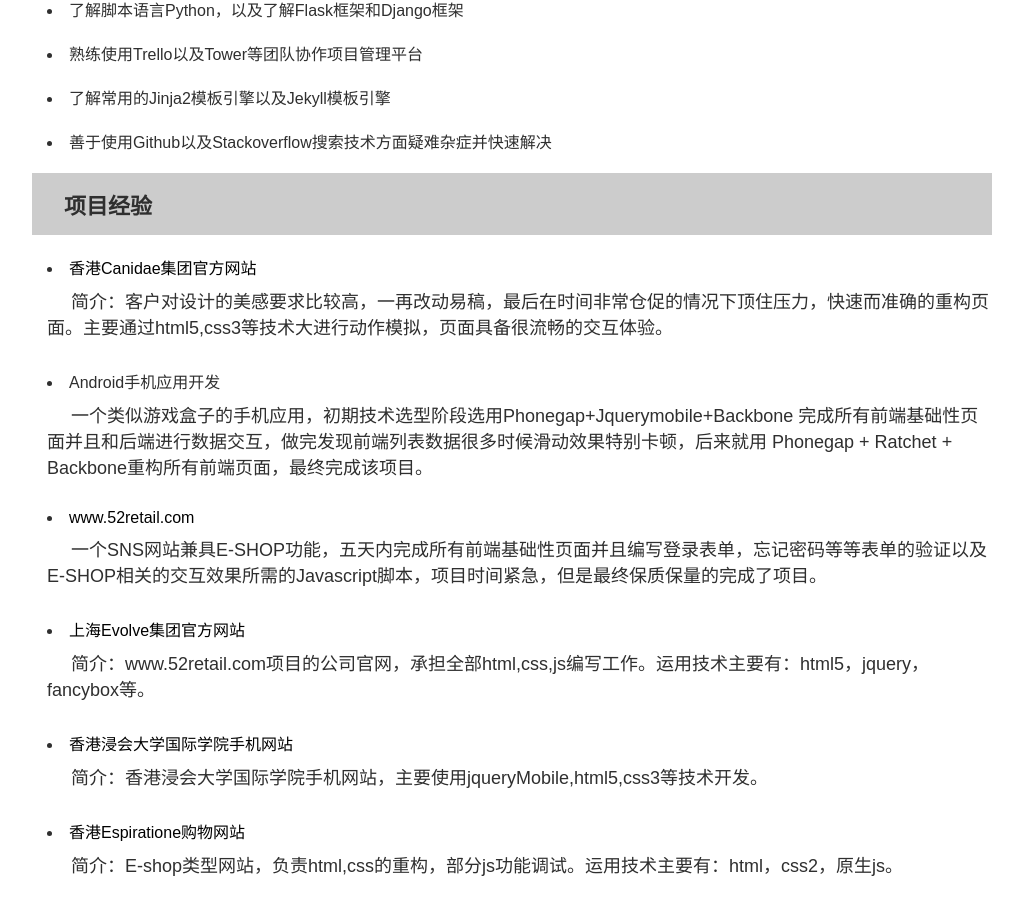
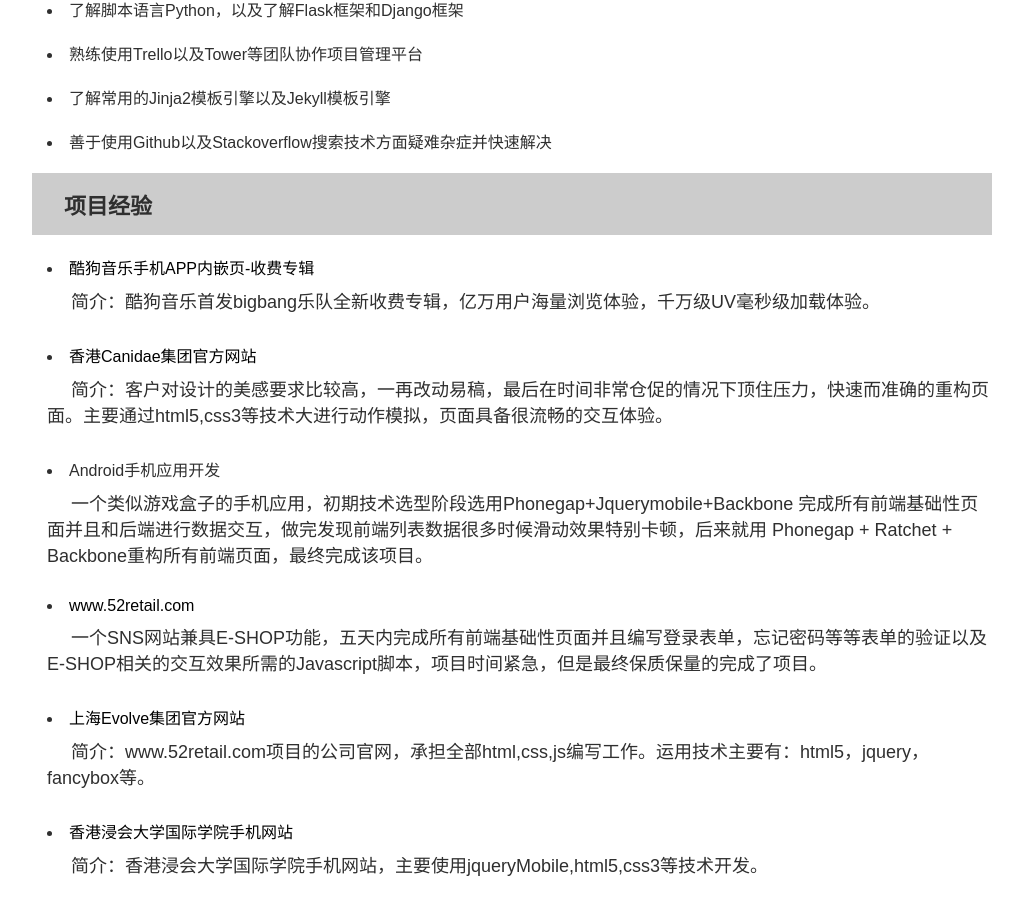
Before and after one commit to yubiaobin/yubiaobin.github.io, a Jekyll site: the page docs/resume.html, which Jekyll copies as it is, in a window 1280 px wide and 900 px high, scrolled down 1618 px. Shown: the whole window, without its empty margins (128-1151 px from the left). Built offline with Jekyll 4.4.1, drawn with Linux system fonts in a browser that asks for light colours; comment, search, counter and statistics services are not loaded.

Commit message:
update resume page

```diff
--- a/docs/resume.html
+++ b/docs/resume.html
@@ -165,6 +165,12 @@
 	    <div class="works">
 	        <p class="title">项目经验</p>
 	        <ul>
+
+
+	        	<li>
+	            	<span><a href="http://huodong.kugou.com/2014/html/mobile_bigbange/index.html?is_go=1&hreffrom=16" target="_blank">酷狗音乐手机APP内嵌页-收费专辑</a></span>
+	        		<p class="itemIntro">简介：酷狗音乐首发bigbang乐队全新收费专辑，亿万用户海量浏览体验，千万级UV毫秒级加载体验。</p>
+	            </li>
 	        	<li>
 	            	<span><a href="http://forester2.vizzhost.com/max_yu/canidae/hk/index.html" target="_blank">香港Canidae集团官方网站</a></span>
 	        		<p class="itemIntro">简介：客户对设计的美感要求比较高，一再改动易稿，最后在时间非常仓促的情况下顶住压力，快速而准确的重构页面。主要通过html5,css3等技术大进行动作模拟，页面具备很流畅的交互体验。</p>
```
